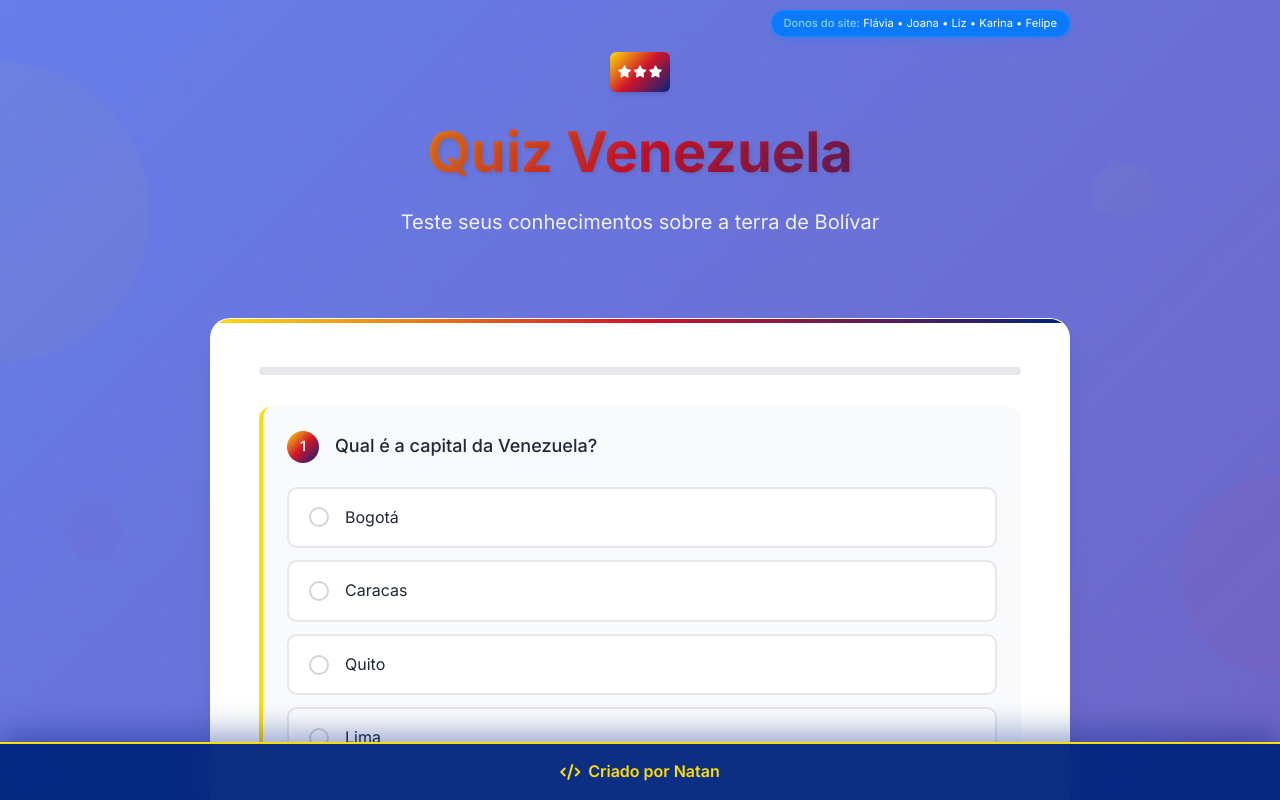
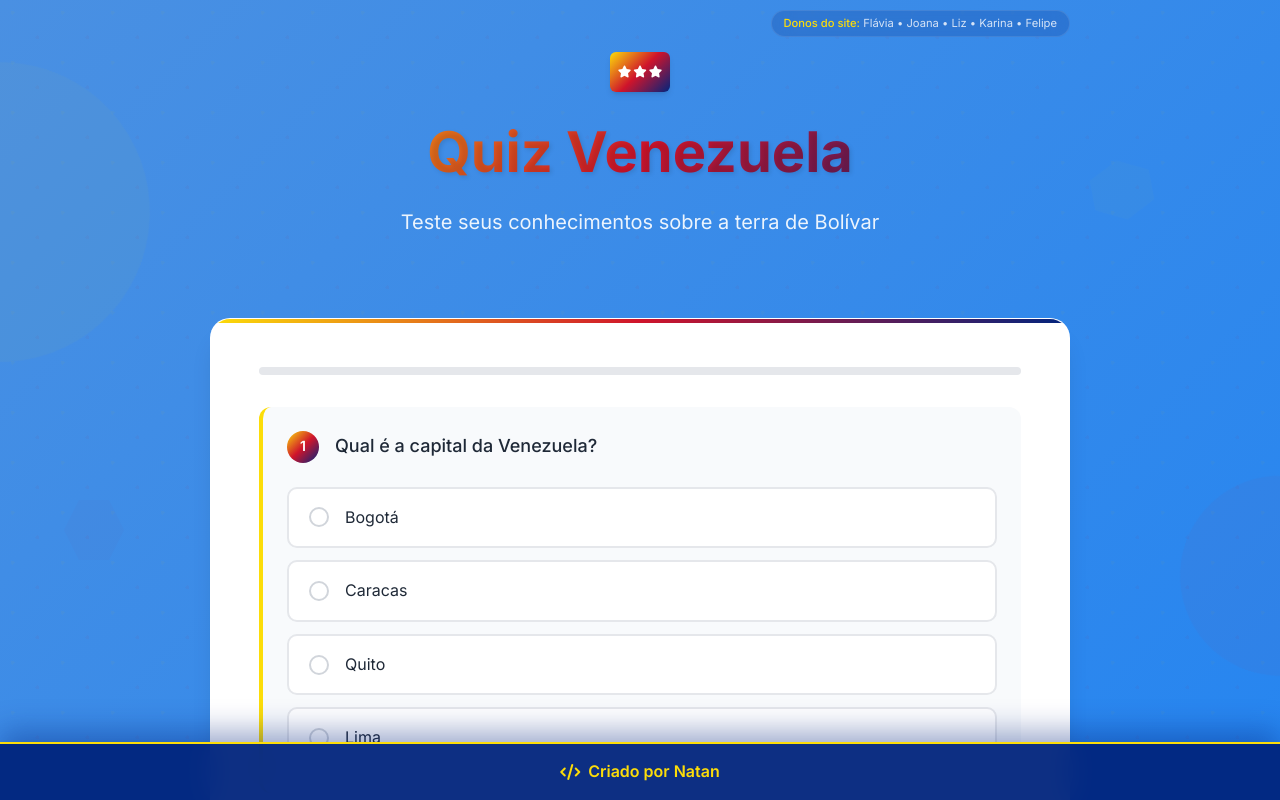
Before and after one commit to natsongamesoficial551/sitedasmeninas, a Flask app: page / in a window 1280 px wide. Run offline with Flask 3, Linux system fonts and the light colour scheme.

Commit message:
consertando html part2

```diff
--- a/templates/index.html
+++ b/templates/index.html
@@ -37,7 +37,7 @@
 
         body {
             font-family: 'Inter', -apple-system, BlinkMacSystemFont, 'Segoe UI', Roboto, sans-serif;
-            background: linear-gradient(135deg, #667eea 0%, #764ba2 100%);
+            background: linear-gradient(135deg, #4A90E2 0%, #007AFF 100%);
             min-height: 100vh;
             line-height: 1.6;
             color: var(--text-primary);
@@ -564,14 +564,13 @@
             top: 10px;
             right: 20px;
             font-size: 0.7rem;
-            color: white;
-            background: rgba(0, 123, 255, 0.9);
+            color: rgba(255, 255, 255, 0.8);
+            background: rgba(0, 36, 125, 0.2);
             padding: 5px 12px;
             border-radius: 20px;
             backdrop-filter: blur(10px);
-            border: 1px solid rgba(0, 162, 255, 0.5);
+            border: 1px solid rgba(255, 255, 255, 0.1);
             z-index: 100;
-            box-shadow: 0 2px 10px rgba(0, 123, 255, 0.3);
         }
 
         .site-owners .owners-text {
@@ -580,7 +579,7 @@
         }
 
         .site-owners .owners-text strong {
-            color: #87ceeb;
+            color: var(--venezuela-yellow);
             font-weight: 500;
         }
 
```
